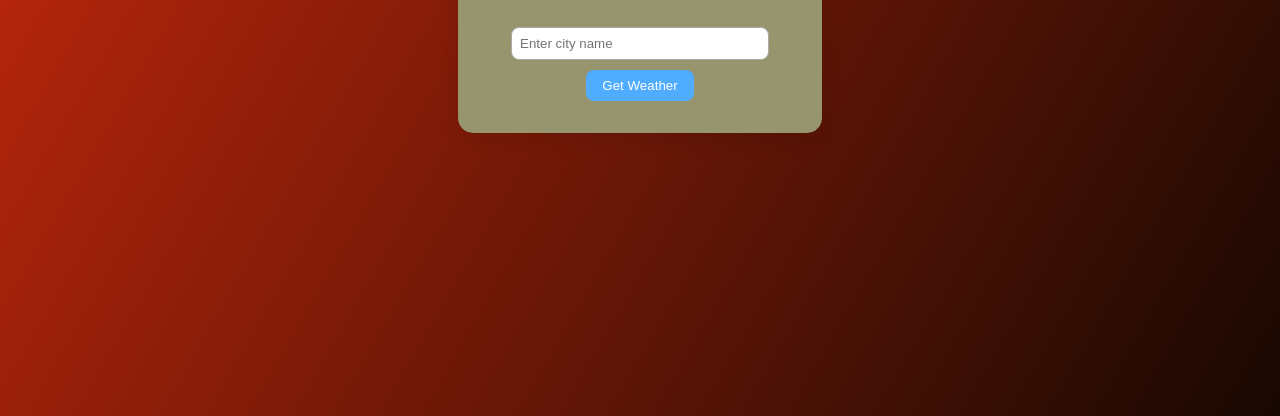
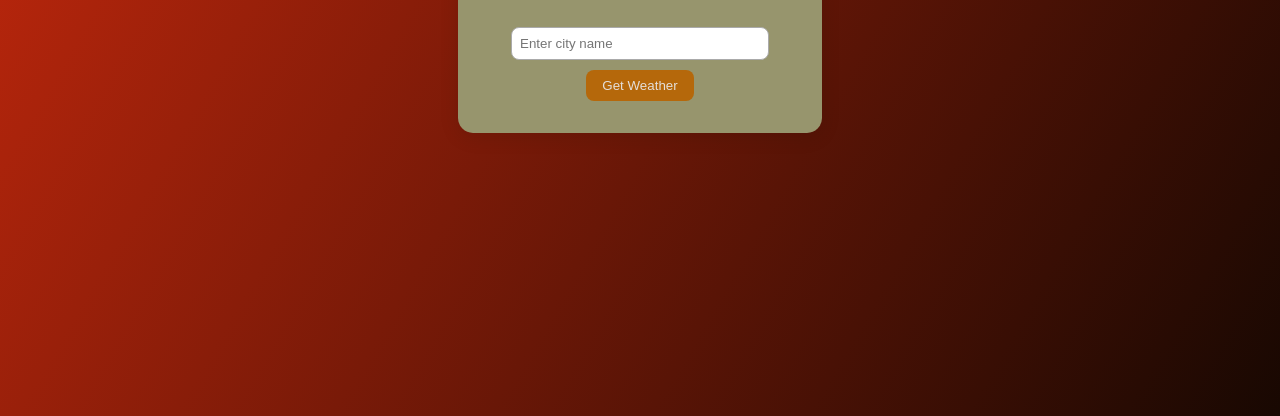
Before and after one commit to Apeksha570/PRODIGY_WD_04, a plain HTML site: page index.html in a window 1280 px wide. Shown: the part 384-800 px from the top of the page. Drawn offline with Linux system fonts and the light colour scheme.

Commit message:
second Commit

```diff
--- a/style.css
+++ b/style.css
@@ -27,15 +27,15 @@ input {
 
 button {
   padding: 0.5rem 1rem;
-  background: #4facfe;
-  color: white;
+  background: rgb(181, 104, 11);
+  color: rgb(228, 223, 218);
   border: none;
   border-radius: 8px;
   cursor: pointer;
 }
 
 button:hover {
-  background: #00f2fe;
+  background: #347204;
 }
 
 #weatherInfo {
```
